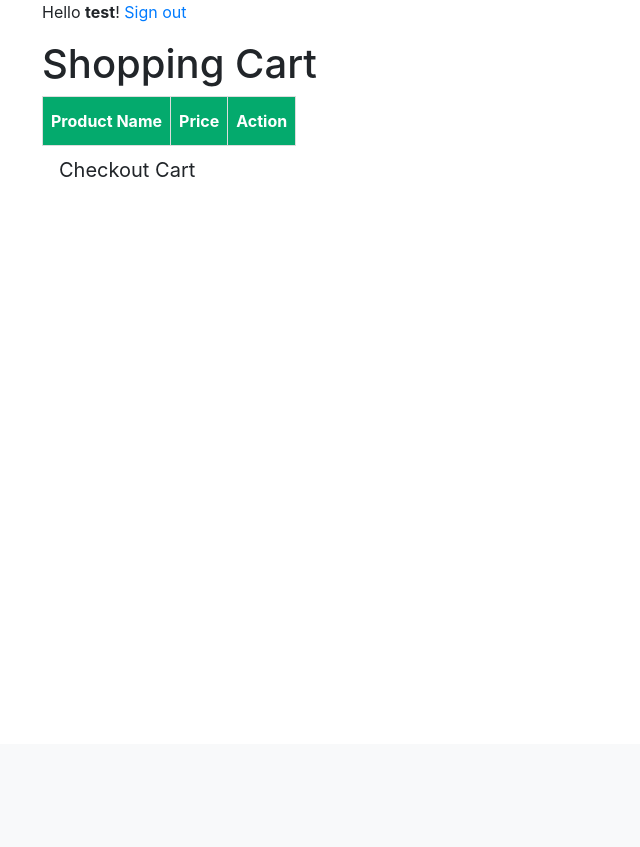
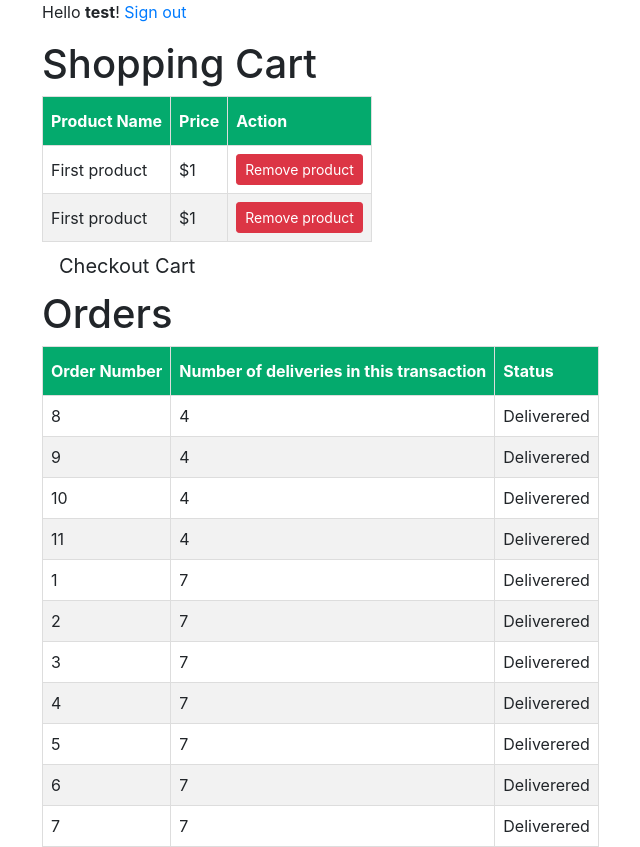
Before and after one commit to 88ning/ucsc_ooad, a Flask app: page /cart in a window 1280 px wide. Shown: the part 56-903 px from the top of the page, without its empty margins (43-683 px from the left). Before the commit the page ends 233 px from the top, so only its background shows below. Run offline with Flask 2, Linux system fonts and the light colour scheme; data comes from the database, SQL or seed files in the repository; both versions use the stored data as it was after the commit; lists and menus that the app fills with data are empty; some libraries are stand-ins or nearby versions.

Commit message:
updates for orders

```diff
--- a/app.py
+++ b/app.py
@@ -144,10 +144,9 @@ class Product(object):
 
 
 class Order(object):
-    def __init__(self, user_id=None):
-
+    def __init__(self, user_id=None, transaction_id=None):
         self.user = user_id
-        self.transaction_id = ''
+        self.transaction_id = transaction_id
         self.products = []
         self.status = 'Open'
 
@@ -173,45 +172,87 @@ class Order(object):
         conn.close()
         return products
 
-    def get_orders(product_id, user_id):
-        pass
+    def get_orders(self, user_id):
+        conn = get_db_connection()
+        orders = conn.execute('SELECT * FROM orders WHERE user_id = ? ORDER BY transaction_id', (user_id,)).fetchall()
+        conn.close()
+        return orders
+
+    def get_transaction(self):
+        conn = get_db_connection()
+        orders = conn.execute('SELECT * FROM orders WHERE transaction_id = ? ORDER BY transaction_id', (self.transaction_id,)).fetchall()
+        conn.close()
+        return orders
+
+    def set_status(self, status):
+        conn = get_db_connection()
+        conn.execute('UPDATE orders SET status = ?'
+                         ' WHERE transaction_id = ?',
+                       (status, self.transaction_id))
+
+
+        conn.commit()
+        conn.close()
+
+    def set_deliveries(self, deliveries):
+        conn = get_db_connection()
+        conn.execute('UPDATE orders SET deliveries = ?'
+                         ' WHERE transaction_id = ?',
+                       (deliveries, self.transaction_id))
+
+
+        conn.commit()
+        conn.close()
 
     def commit_order(self):
-        self.set_transaction_id(f"{self.user}_{datetime}")
+        self.set_transaction_id(f"{self.user}_{datetime.now().strftime('%m/%d/%Y %H:%M:%S')}")
         conn = get_db_connection()
+
         for product_id in self.products:
             product=Product(product_id)
-            conn.execute('INSERT INTO orders (transaction_id, user_id, product_id, product_name, price) VALUES (?, ?, ?, ?, ?)',
-                            (self.transaction_id, self.user, product.id, product.name, product.price))
+            conn.execute('INSERT INTO orders (transaction_id, user_id, product_id, product_name, price, deliveries, status) VALUES (?, ?, ?, ?, ?,?,?)',
+                            (self.transaction_id, self.user, product.id, product.name, product.price, 'TBD', 'Ordered'))
 
             # todo: remove product from inventory
 
         conn.commit()
         conn.close()
 
+        delivery = Delivery(self.transaction_id)
+        delivery.dispatch_runners()
+
         #reset cart object
         self.transaction_id = ''
         self.products = []
 
 class Delivery():
-    def __init__(self, order_id):
-        self.runner = 10
+    def __init__(self, transaction_id):
+        self.runners = 1
         self.distribution_center = 'AZ'
-        self.current_order = Order(order_id)
+        self.current_order = Order(transaction_id=transaction_id)
 
 
-    def set_delivery_in_progress(self, status):
-        self.current_order.set_status = 'Out for Delivery'
+    def set_runners(self):
+        self.runners = len(self.current_order.get_transaction())
+        self.current_order.set_deliveries(self.runners)
 
-    def set_delivery_complete(self, status):
-        self.current_order.set_status = 'Deliverered'
+    def set_delivery_in_progress(self):
+        flash('Order is out for delivery!')
+        self.current_order.set_status(status='Out for Delivery')
 
-    def dispatch_runner(self):
+
+    def set_delivery_complete(self):
+        flash('Order is delivered!')
+        self.current_order.set_status(status='Deliverered')
+
+    def dispatch_runners(self):
+        self.set_runners()
         flash('We are delivering your order')
+        time.sleep(3)
         self.set_delivery_in_progress()
 
         # the runners can deliver really really fast
-        time.sleep(60)
+        time.sleep(3)
 
 
         flash('Order complete!')
@@ -437,8 +478,15 @@ def shopping_cart():
         cart.remove_product(remove_id)
         flash(f"{product.name} has been removed from your shopping cart.")
 
+    if request.method == 'GET':
+        products = cart.get_product_list()
+
+        user_orders = Order().get_orders(current_user.id)
+        return render_template('shopping-cart.html', user=current_user.username, cart=cart, products=products, orders=user_orders)
+
 
 
     products = cart.get_product_list()
 
-    return render_template('shopping-cart.html', user=current_user.username, cart=cart, products=products)
+    user_orders = Order().get_orders(current_user.id)
+    return render_template('shopping-cart.html', user=current_user.username, cart=cart, products=products, orders=user_orders)
--- a/schema.sql
+++ b/schema.sql
@@ -39,5 +39,7 @@ CREATE TABLE orders (
     user_id TEXT NOT NULL,
     product_id TEXT NOT NULL,
     product_name TEXT NOT NULL,
-    price TEXT NOT NULL
+    price TEXT NOT NULL,
+    deliveries TEXT NOT NULL,
+    status TEXT NOT NULL
 );
--- a/templates/shopping-cart.html
+++ b/templates/shopping-cart.html
@@ -1,10 +1,10 @@
 {% extends 'base.html' %}
 
 {% block content %}
-<h1>{% block title %} Shopping Cart {% endblock %}</h1>
+<h1>{% block shop_title %} Shopping Cart {% endblock %}</h1>
 
-{% if cart['products'] == '' %}
-<p>Your shopping cart is empty!</p>
+{% if cart['products']|length == 0 %}
+<p>Your shopping cart is empty! Return to the main page to select products.</p>
 {% else %}
 <table>
     <thead>
@@ -33,14 +33,37 @@
 
     </tbody>
 </table>
-
-{% endif %}
 <form action="{{ url_for('shopping_cart', status='checkout') }}" method="post">
     <input type="submit" value="Checkout Cart"
             class="btn btn-checkout btn-lg"
             onclick="return confirm('Ready to checkout?')">
 </form>
 
-<!-- <h1>{% block orders %} Previous Transactions {% endblock %}</h1> -->
+{% endif %}
+
+<h1>{% block order_title %} Orders {% endblock %}</h1>
+
+{% if orders|length == 0 %}
+<p>You have no previous orders.</p>
+{% else %}
+<table>
+    <thead>
+        <th>Order Number</th>
+        <th>Number of deliveries in this transaction</th>
+        <th>Status</th>
+    </thead>
+
+    {% for order in orders %}
+<tr>
+    <td>{{ order['id'] }}</td>
+    <td>{{ order['deliveries'] }}</td>
+    <td>{{ order['status'] }}</td>
+
+
+</tr>
+{% endfor %}
+
+    </table>
+{% endif %}
 
 {% endblock %}
```
Also changed, not shown: database.db.
